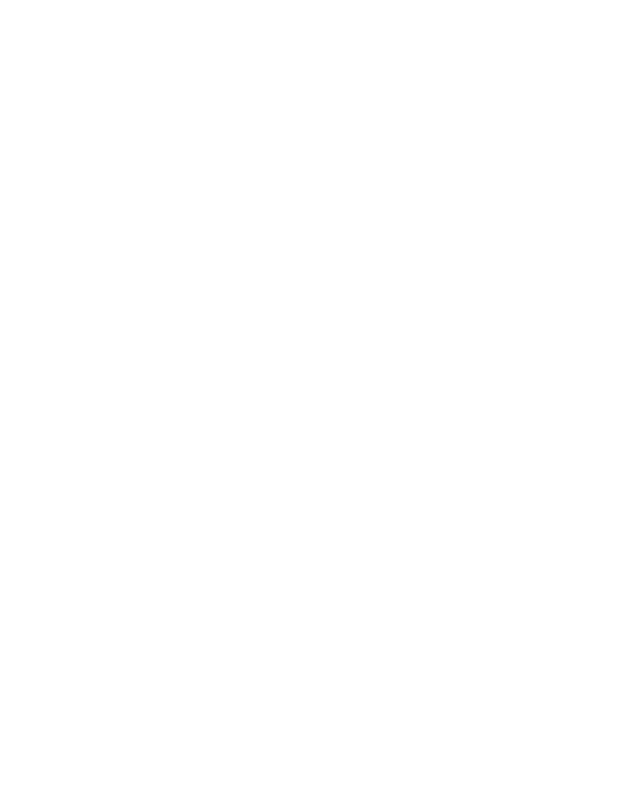
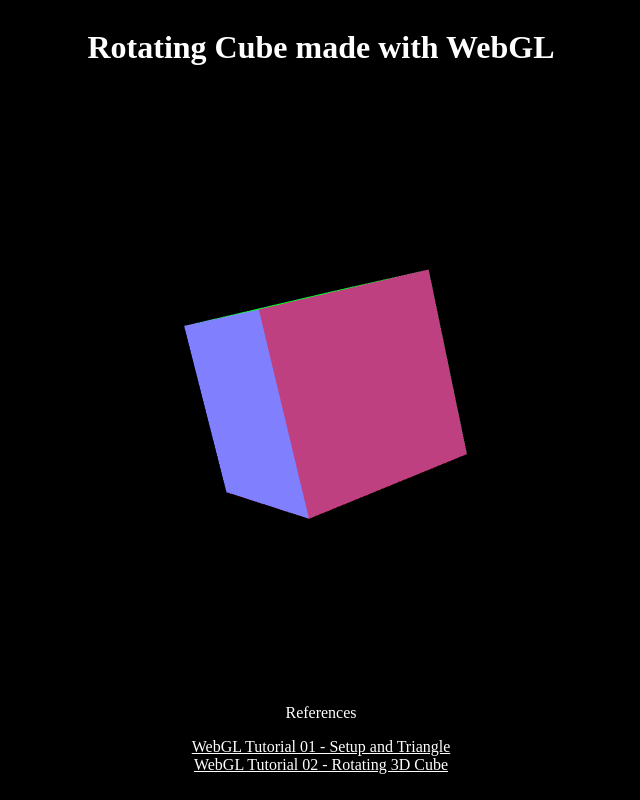
Before and after one commit to hideto0118/webgl-cube, a plain HTML site: page index.html in a window 1280 px wide. Shown: the whole page, without its empty margins (319-959 px from the left). Drawn offline with Linux system fonts and the light colour scheme.

Commit message:
Make a trinangle to a cube

```diff
--- a/app.js
+++ b/app.js
@@ -0,0 +1,234 @@
+var vertexShaderText =
+[
+'precision mediump float;',
+'',
+'attribute vec3 vertPosition;',
+'attribute vec3 vertColor;',
+'varying vec3 fragColor;',
+'uniform mat4 mWorld;',
+'uniform mat4 mView;',
+'uniform mat4 mProj;',
+'',
+'void main()',
+'{',
+' fragColor = vertColor;',
+' gl_Position = mProj * mView * mWorld * vec4(vertPosition, 1.0);',
+'}'
+].join('\n');
+
+var fragmentShaderText =
+[
+'precision mediump float;',
+'',
+'varying vec3 fragColor;',
+'void main()',
+'{',
+' gl_FragColor = vec4(fragColor, 1.0);',
+'}'
+].join('\n');
+
+var gl;
+
+var initDemo = function() {
+  console.log('This is working');
+
+  var canvas = document.getElementById('canvas');
+  var gl = canvas.getContext('webgl');
+
+  if(!gl) {
+    console.log("WebGL not supported, falling back on experimental");
+    gl = canvas.getContext("experimental-webgl");
+  }
+
+  if(!gl) {
+    alert('Your brower does not support WebGL');
+  }
+
+  // gl.clearColor(R, G, B, alpha);
+  gl.clearColor(0, 0, 0, 1.0);
+  gl.clear(gl.COLOR_BUFFER_BIT | gl.DEPTH_BUFFER_BIT);
+  gl.enable(gl.DEPTH_TEST);
+  gl.frontFace(gl.CCW);
+  gl.cullFace(gl.BACK);
+
+
+  //
+  //Create Shader
+  //
+  var vertexShader = gl.createShader(gl.VERTEX_SHADER);
+  var fragmentShader = gl.createShader(gl.FRAGMENT_SHADER);
+
+  gl.shaderSource(vertexShader, vertexShaderText);
+  gl.shaderSource(fragmentShader, fragmentShaderText);
+
+  gl.compileShader(vertexShader);
+  if (!gl.getShaderParameter(vertexShader, gl.COMPILE_STATUS)) {
+    console.error('ERROR compiling vertex shader!', gl.getShaderInfoLog(vertexShader));
+    return;
+  }
+
+  gl.compileShader(fragmentShader);
+  if (!gl.getShaderParameter(fragmentShader, gl.COMPILE_STATUS)) {
+    console.error('ERROR compiling fragment shader!', gl.getShaderInfoLog(vertexShader));
+    return;
+  }
+
+  var program = gl.createProgram();
+  gl.attachShader(program, vertexShader);
+  gl.attachShader(program, fragmentShader);
+  gl.linkProgram(program);
+  if(!gl.getProgramParameter(program, gl.LINK_STATUS)) {
+    console.error('ERROR linking program!', gl.getProgramInfoLog(program));
+    return;
+  }
+  gl.validateProgram(program);
+  if(!gl.getProgramParameter(program, gl.VALIDATE_STATUS)) {
+    console.error('ERROR validating program!', gl.getProgramInfoLog(program));
+    return;
+  }
+
+  //
+  // Create Buffer
+  //
+  var boxVerticies =
+  [ // X, Y, Z           R, G, B
+    // Top
+    -1.0, 1.0, -1.0,   0.5, 0.5, 0.5,
+    -1.0, 1.0, 1.0,    0.5, 0.5, 0.5,
+    1.0, 1.0, 1.0,     0.5, 0.5, 0.5,
+    1.0, 1.0, -1.0,    0.5, 0.5, 0.5,
+
+    // Left
+    -1.0, 1.0, 1.0,    0.75, 0.25, 0.5,
+    -1.0, -1.0, 1.0,   0.75, 0.25, 0.5,
+    -1.0, -1.0, -1.0,  0.75, 0.25, 0.5,
+    -1.0, 1.0, -1.0,   0.75, 0.25, 0.5,
+
+    // Right
+    1.0, 1.0, 1.0,    0.25, 0.25, 0.75,
+    1.0, -1.0, 1.0,   0.25, 0.25, 0.75,
+    1.0, -1.0, -1.0,  0.25, 0.25, 0.75,
+    1.0, 1.0, -1.0,   0.25, 0.25, 0.75,
+
+    // Front
+    1.0, 1.0, 1.0,    1.0, 0.0, 0.15,
+    1.0, -1.0, 1.0,    1.0, 0.0, 0.15,
+    -1.0, -1.0, 1.0,    1.0, 0.0, 0.15,
+    -1.0, 1.0, 1.0,    1.0, 0.0, 0.15,
+
+    // Back
+    1.0, 1.0, -1.0,    0.0, 1.0, 0.15,
+    1.0, -1.0, -1.0,    0.0, 1.0, 0.15,
+    -1.0, -1.0, -1.0,    0.0, 1.0, 0.15,
+    -1.0, 1.0, -1.0,    0.0, 1.0, 0.15,
+
+    // Bottom
+    -1.0, -1.0, -1.0,   0.5, 0.5, 1.0,
+    -1.0, -1.0, 1.0,    0.5, 0.5, 1.0,
+    1.0, -1.0, 1.0,     0.5, 0.5, 1.0,
+    1.0, -1.0, -1.0,    0.5, 0.5, 1.0,
+  ];
+
+  var boxIndices =
+    [
+      // Top
+      0, 1, 2,
+      0, 2, 3,
+
+      // Left
+      5, 4, 6,
+      6, 4, 7,
+
+      // Right
+      8, 9, 10,
+      8, 10, 11,
+
+      // Front
+      13, 12, 14,
+      15, 14, 12,
+
+      // Back
+      16, 17, 18,
+      16, 18, 19,
+
+      // Bottom
+      21, 20, 22,
+      22, 20, 23
+    ];
+
+  var boxVertexBufferObject = gl.createBuffer();
+  gl.bindBuffer(gl.ARRAY_BUFFER, boxVertexBufferObject);
+  gl.bufferData(gl.ARRAY_BUFFER, new Float32Array(boxVerticies), gl.STATIC_DRAW);
+
+  var boxIndexBufferObject = gl.createBuffer();
+  gl.bindBuffer(gl.ELEMENT_ARRAY_BUFFER, boxIndexBufferObject);
+  gl.bufferData(gl.ELEMENT_ARRAY_BUFFER, new Uint16Array(boxIndices), gl.STATIC_DRAW);
+
+  var positionAttribLocation = gl.getAttribLocation(program, 'vertPosition');
+  var colorAttribLocation = gl.getAttribLocation(program, 'vertColor');
+  gl.vertexAttribPointer(
+    positionAttribLocation, // Attribute Location
+    3, // Number of elements per sttribute
+    gl.FLOAT, // Type of elements
+    gl.FALSE,
+    6 * Float32Array.BYTES_PER_ELEMENT, // Size of an individual vertex
+    0 // Offset from the beginning of a single vertex to this attribute
+  );
+  gl.vertexAttribPointer(
+    colorAttribLocation, // Attribute Location
+    3, // Number of elements per sttribute
+    gl.FLOAT, // Type of elements
+    gl.FALSE,
+    6 * Float32Array.BYTES_PER_ELEMENT, // Size of an individual vertex
+    3 * Float32Array.BYTES_PER_ELEMENT // Offset from the beginning of a single vertex to this attribute
+  );
+
+  gl.enableVertexAttribArray(positionAttribLocation);
+  gl.enableVertexAttribArray(colorAttribLocation);
+
+  // Tell OpenGL state machine which program should be active
+  gl.useProgram(program);
+
+  var matWorldUniformLocation = gl.getUniformLocation(program, 'mWorld');
+  var matViewUniformLocation = gl.getUniformLocation(program, 'mView');
+  var matProjUniformLocation = gl.getUniformLocation(program, 'mProj');
+
+  var worldMatrix = new Float32Array(16);
+  var viewMatrix = new Float32Array(16);
+  var projMatrix = new Float32Array(16);
+  mat4.identity(worldMatrix);
+  mat4.lookAt(viewMatrix, [0, 0, -8], [0, 0, 0], [0, 1, 0]);
+  mat4.perspective(projMatrix, glMatrix.toRadian(45), canvas.clientWidth / canvas.clientHeight, 0.1, 1000.0);
+
+  gl.uniformMatrix4fv(matWorldUniformLocation, gl.FALSE, worldMatrix);
+  gl.uniformMatrix4fv(matViewUniformLocation, gl.FALSE, viewMatrix);
+  gl.uniformMatrix4fv(matProjUniformLocation, gl.FALSE, projMatrix);
+
+  var xRotationMatrix = new Float32Array(16);
+  var yRotationMatrix = new Float32Array(16);
+
+  //
+  // Main render loop
+  //
+  var identityMatrix = new Float32Array(16);
+  mat4.identity(identityMatrix);
+  var angle = 0;
+  var loop = function() {
+    angle = performance.now() / 1000 / 6 * 2 * Math.PI;
+    mat4.rotate(xRotationMatrix, identityMatrix, angle, [0, 1, 0]);
+    mat4.rotate(yRotationMatrix, identityMatrix, angle / 4, [1, 0, 0]);
+    mat4.mul(worldMatrix, xRotationMatrix, yRotationMatrix);
+    gl.uniformMatrix4fv(matWorldUniformLocation, gl.FALSE, worldMatrix);
+
+    gl.clearColor(0, 0, 0, 1.0);
+    gl.clear(gl.DEPTH_BUFFER_BIT | gl.COLOR_BUFFER_BIT);
+    gl.drawElements(gl.TRIANGLES, boxIndices.length, gl.UNSIGNED_SHORT, 0);
+
+    requestAnimationFrame(loop);
+  };
+  requestAnimationFrame(loop);
+
+
+
+  gl.drawArrays(gl.TRIANGLES, 0, 3);
+};
--- a/index.html
+++ b/index.html
@@ -2,9 +2,18 @@
 <html>
   <head>
     <meta charset="utf-8">
-    <title>WebGL Spining Cube</title>
+    <title>WebGL Cube</title>
+    <link rel="stylesheet" href="style.css">
   </head>
-  <body>
-
-  </body>
-</html>
+  <body onload="initDemo();">
+    <h1>Rotating Cube made with WebGL</h1>
+    <canvas id="canvas" width="800" height="600">
+        Your browser does not support HTML5
+      </canvas>
+      <p>References</p>
+      <a href="https://www.youtube.com/watch?v=kB0ZVUrI4Aw&list=PLjcVFFANLS5zH_PeKC6I8p0Pt1hzph_rt">WebGL Tutorial 01 - Setup and Triangle</a>
+      <a href="https://www.youtube.com/watch?v=3yLL9ADo-ko&list=PLjcVFFANLS5zH_PeKC6I8p0Pt1hzph_rt&index=2">WebGL Tutorial 02 - Rotating 3D Cube</a>
+      <script type="text/javascript" src="gl-matrix.js"></script>
+      <script type="text/javascript" src="app.js"></script>
+    </body>
+  </html>
--- /dev/null
+++ b/style.css
@@ -0,0 +1,17 @@
+body {
+  display: flex;
+  flex-direction: column;
+  justify-content: center;
+  align-items: center;
+  background: #000;
+}
+
+h1 {
+  text-align: center;
+  color: #fff;
+}
+
+p,
+a {
+  color: #fff;
+}
```
Also changed, not shown: 2 other files.
